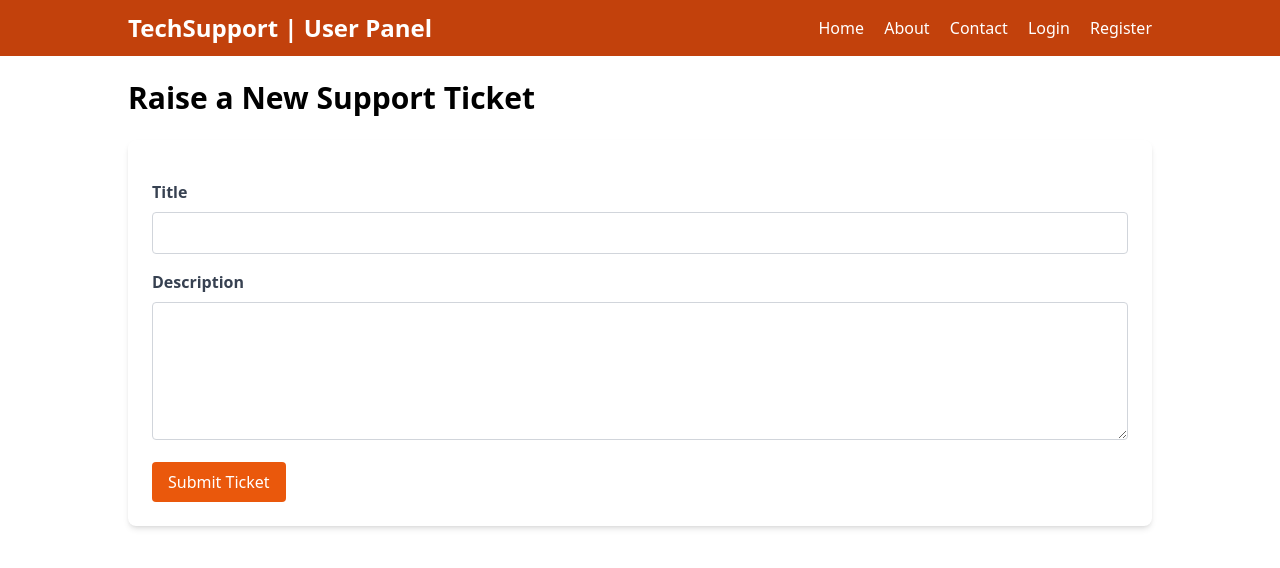
After one commit to sadique-cws/teachSupportSystem, a Django app: page /user/raise_ticket/ in a window 1280 px wide. The commit adds this page. Shown: the top 568 px of the page. Run offline with Django 4.2, Linux system fonts and the light colour scheme; some libraries are stand-ins or nearby versions.

Commit message:
Implement user and admin functionalities, including ticket management, user management, and dashboard views; add forms and templates for raising tickets and managing users.

```diff
--- a/teachsupport/teachsupport/urls.py
+++ b/teachsupport/teachsupport/urls.py
@@ -4,19 +4,30 @@ from tsm.views import *
 from django.conf.urls.static import static
 from django.conf import settings
 from tsm.adminView import *
+from tsm.userView import *
 
 
 urlpatterns = [
+    #public urls
     path('', index, name='index'),
     path("login/", login, name="login"),
     path("logout/", logout, name="logout"),
     path("register/", register, name="register"),
+
+    # admin urls
     path("admin/", dashbaord, name="admin_dashboard"),
     path("admin/manage_users/", manage_users, name="manage_users"),
     path("admin/manage_tickets/", manage_tickets, name="manage_tickets"),
     path("admin/reports/", reports, name="reports"),
     path("admin/settings/", adminSettings, name="settings"),
     path("admin/manage_agents/", manageAgents, name="manage_agents"),
+    path("admin/close_ticket/<int:ticket_id>/", closeTicket, name="close_ticket"),
+
+    # user urls
+    path("user/dashboard/", userDashboard, name="user_dashboard"),
+    path("user/raise_ticket/", raiseTicket, name="raise_ticket"),
+
+    # superadmin url
     path('superadmin/', admin.site.urls),
 ]
 
--- /dev/null
+++ b/teachsupport/tsm/templates/user/raiseTicketForm.html
@@ -0,0 +1,30 @@
+{% extends "user/userbase.html" %}
+
+
+{% block content %}
+
+
+    <div class="px-[10%] py-6">
+        <h2 class="text-3xl font-semibold mb-6">Raise a New Support Ticket</h2>
+
+        <form action="" method="POST" class="bg-white p-6 rounded-lg shadow-md space-y-4">
+            {% csrf_token %}
+            <div>
+                <label for="title" class="block text-gray-700 font-semibold mb-2">Title</label>
+                <input type="text" id="title" name="title" required class="w-full border border-gray-300 p-2 rounded">
+            </div>
+
+            <div>
+                <label for="description" class="block text-gray-700 font-semibold mb-2">Description</label>
+                <textarea id="description" name="description" rows="5" required class="w-full border border-gray-300 p-2 rounded"></textarea>
+            </div>
+
+
+            <div>
+                <button type="submit" class="bg-orange-600 text-white px-4 py-2 rounded hover:bg-orange-700">Submit Ticket</button>
+            </div>
+        </form>
+    </div>
+
+
+{% endblock content %}
--- a/teachsupport/tsm/templates/user/userbase.html
+++ b/teachsupport/tsm/templates/user/userbase.html
@@ -0,0 +1,36 @@
+<!DOCTYPE html>
+<html lang="en">
+<head>
+    <meta charset="UTF-8">
+    <meta name="viewport" content="width=device-width, initial-scale=1.0">
+    <title>Admin Panel | TechSupport</title>
+    <script src="https://cdn.tailwindcss.com"></script>
+</head>
+<body>
+    <!-- header -->
+     <div class="flex flex-1 bg-orange-700 text-white px-[10%] items-center py-3">
+        <h1 class="text-2xl font-bold">TechSupport | User Panel</h1>
+
+        <!-- links -->
+        <div class="ml-auto space-x-4">
+            <a href="" class="hover:underline">Home</a>
+            <a href="" class="hover:underline">About</a>
+            <a href="" class="hover:underline">Contact</a>
+
+            {% if request.user.is_authenticated %}
+                <a href="" class="hover:underline">Dashboard</a>
+                <form action="{% url 'logout' %}" href="" class="hover:underline inline">
+                    <button class="inline" type="submit">Logout</button>
+                </form>
+            {% else %}
+                <a href="{% url 'login' %}" class="hover:underline">Login</a>
+                <a href="{% url 'register' %}" class="hover:underline">Register</a>
+            {% endif %}
+     </div>
+</div>
+
+
+     {% block content %}
+     {% endblock %}
+</body>
+</html>
--- a/teachsupport/tsm/userView.py
+++ b/teachsupport/tsm/userView.py
@@ -0,0 +1,22 @@
+from django.shortcuts import render,redirect
+from tsm.models import SupportTicket
+def userDashboard(request):
+    countTicket = {
+        'openTicket': SupportTicket.objects.filter(status='Open', created_by=request.user).count(),
+        "closedTicket": SupportTicket.objects.filter(status='Closed',created_by=request.user).count(),
+    }
+    return render(request, 'user/userdashboard.html', countTicket)
+
+def raiseTicket(request):
+    if request.method == "POST":
+        title = request.POST.get('title')
+        description = request.POST.get('description')
+
+        SupportTicket.objects.create(
+            title=title,
+            description=description,
+            created_by=request.user,
+            status='Open'
+        )
+        return redirect('user_dashboard')
+    return render(request, 'user/raiseTicketForm.html')
```
Also changed, not shown: teachsupport/tsm/adminView.py (+14 -2 lines), teachsupport/tsm/forms.py (added, +8 -0 lines), teachsupport/tsm/templates/admin/dashboard.html (+1 -10 lines), teachsupport/tsm/templates/admin/manageTickets.html (+49 -0 lines), teachsupport/tsm/templates/admin/manageusers.html (+36 -0 lines), teachsupport/tsm/templates/admin/sidebar.html (added, +10 -0 lines), teachsupport/tsm/templates/user/userDashboard.html (+43 -0 lines), teachsupport/db.sqlite3.
